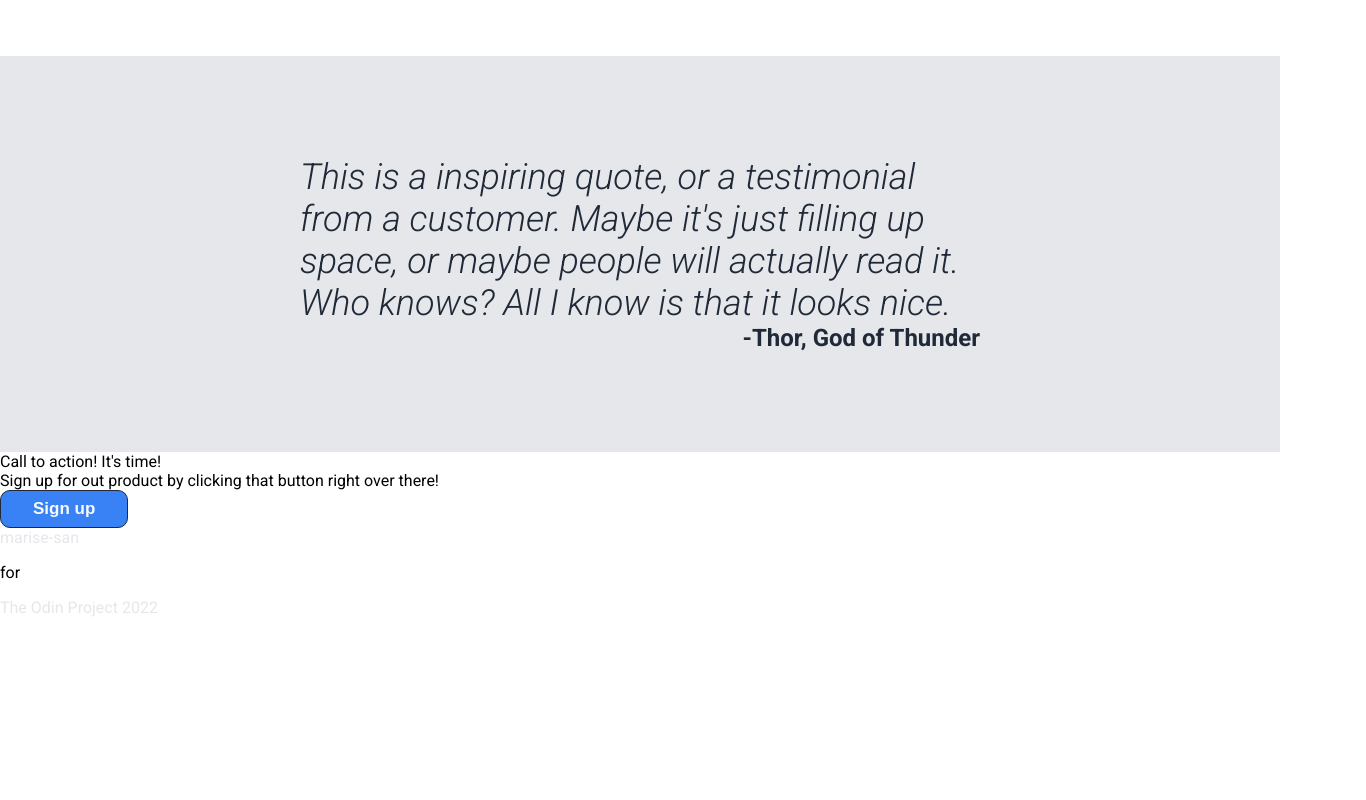
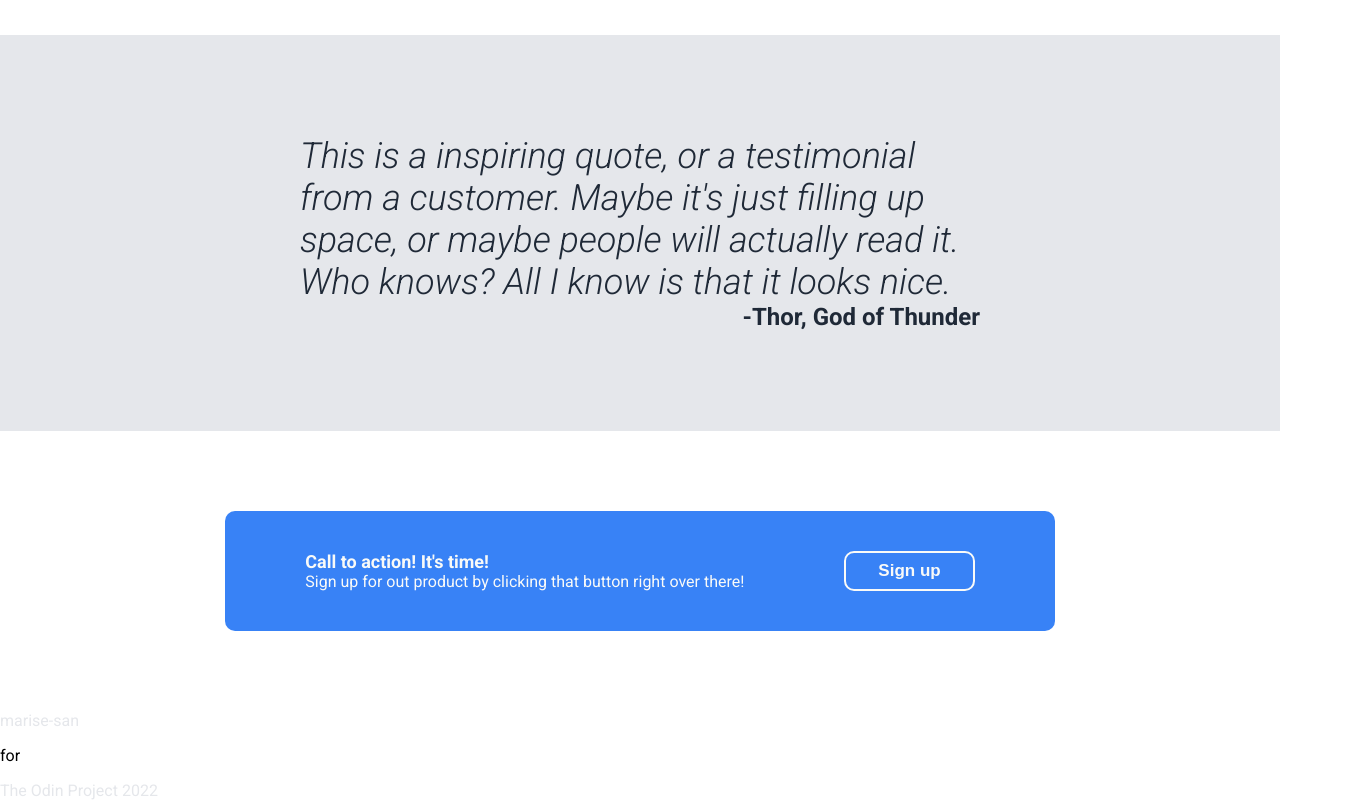
Before and after one commit to marise-san/landing-page, a plain HTML site: page index.html in a window 1280 px wide. Shown: the part 911-1711 px from the top of the page, 1366 px wide, since content can reach past the window. Before the commit the page ends 1528 px from the top, so only its background shows below. Drawn offline with Linux system fonts and the light colour scheme.

Commit message:
Add style to call to action section

```diff
--- a/style.css
+++ b/style.css
@@ -5,6 +5,7 @@ body {
     padding: 0;
     font-family: 'Roboto', sans-serif;
     height: 100vh;
+    box-sizing: border-box;
 }
 
 .first-section {
@@ -95,6 +96,7 @@ button:hover {
     display: flex;
     flex-direction: column;
     align-items: center;
+    padding: 0 100px 100px;
 }
 
 .second-section .title {
@@ -108,7 +110,6 @@ button:hover {
     display: flex;
     gap: 60px;
     text-align: center;
-    padding: 0 300px 100px;
 }
 
 .second-section .container .item {
@@ -139,7 +140,6 @@ button:hover {
     font-size: 36px;
     font-style: italic;
     color: #1f2937;
-    text-align: lefet
 }
 
 .third-section .author {
@@ -148,3 +148,39 @@ button:hover {
     color: #1f2937;
     text-align: end;
 }
+
+.fourth-section {
+    display: flex;
+    justify-content: center;
+}
+
+.fourth-section .container {
+    display: flex;
+    background-color: #3882f6;
+    border-radius: 10px;
+    margin: 80px 160px;
+    align-items: center;
+}
+
+.fourth-section .container .left {
+    margin: 40px 100px 40px 80px;
+}
+
+.fourth-section .container .left .title,
+.fourth-section .container .left .text {
+    color: #f9faf8;
+    font-size: 16px;
+}
+
+.fourth-section .container .left .title {
+    font-weight: 700;
+    font-size: 18px;
+}
+
+.fourth-section .container .right button {
+    border: 2px solid #f9faf8;
+}
+
+.fourth-section .container .right {
+    margin-right: 80px;
+}
```
